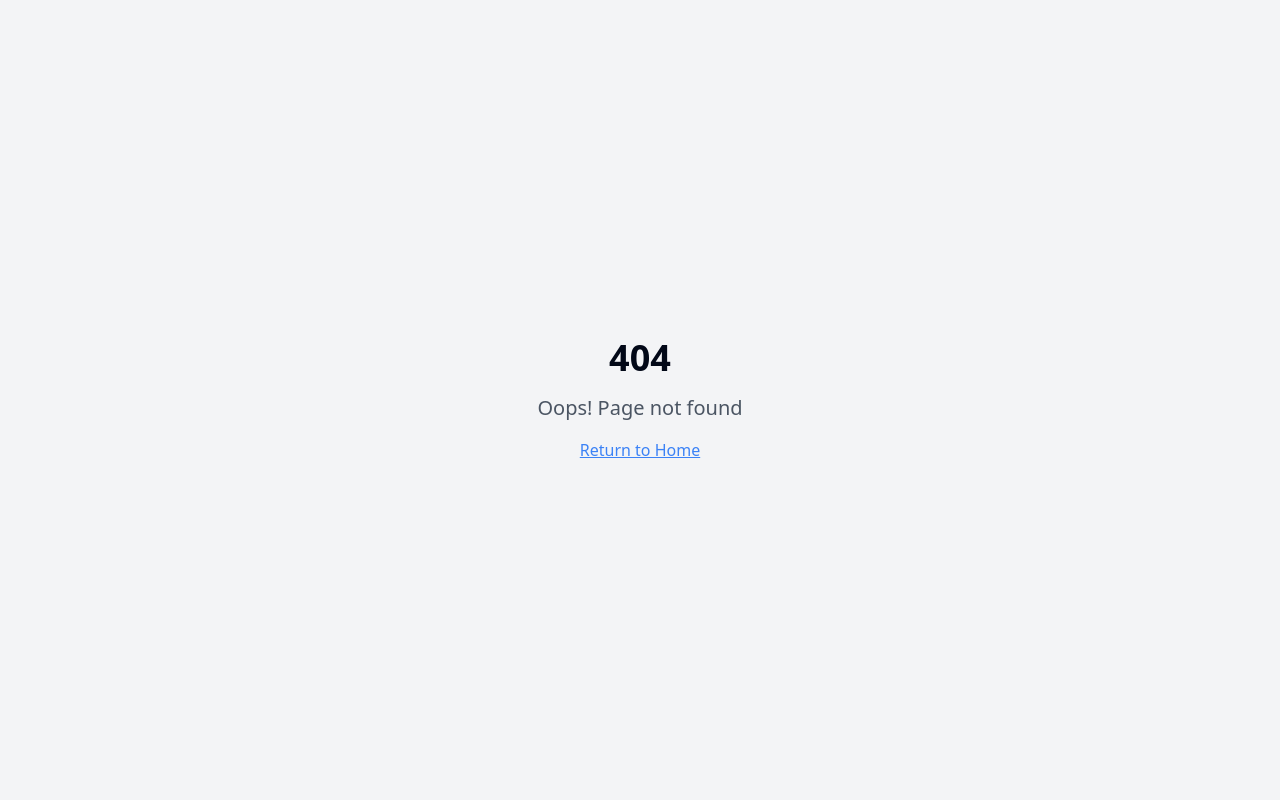
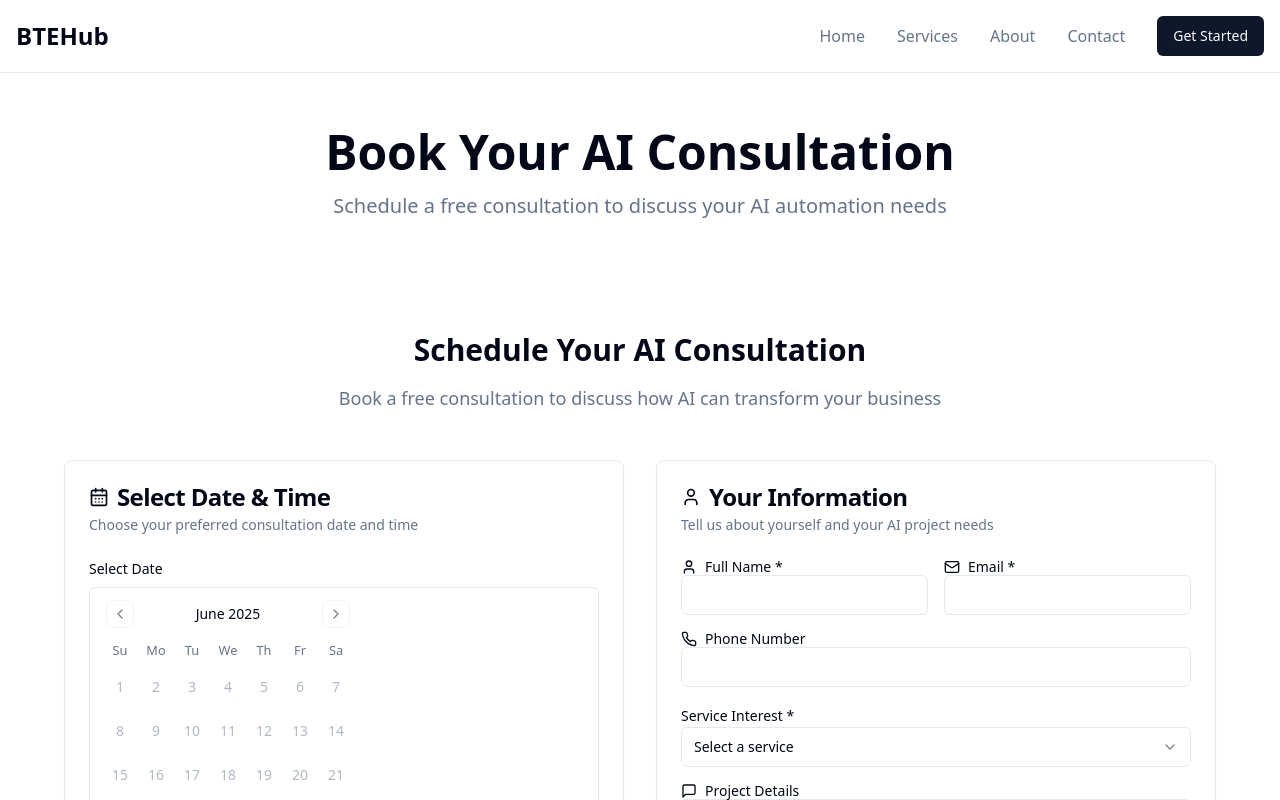
Before and after one commit to btehub-solutions/btehub, a React (Vite) app: page /book in a window 1280 px wide. Before the commit this address had no page. Shown: the top 800 px of the page. Built offline with nearby package versions, Linux system fonts and the light colour scheme.

Commit message:
Fix "Get Started" button redirect

```diff
--- a/src/App.tsx
+++ b/src/App.tsx
@@ -4,6 +4,7 @@ import { TooltipProvider } from "@/components/ui/tooltip";
 import { QueryClient, QueryClientProvider } from "@tanstack/react-query";
 import { BrowserRouter, Routes, Route } from "react-router-dom";
 import Index from "./pages/Index";
+import Book from "./pages/Book";
 import NotFound from "./pages/NotFound";
 
 const queryClient = new QueryClient();
@@ -16,6 +17,7 @@ const App = () => (
       <BrowserRouter>
         <Routes>
           <Route path="/" element={<Index />} />
+          <Route path="/book" element={<Book />} />
           {/* ADD ALL CUSTOM ROUTES ABOVE THE CATCH-ALL "*" ROUTE */}
           <Route path="*" element={<NotFound />} />
         </Routes>
--- /dev/null
+++ b/src/pages/Book.tsx
@@ -0,0 +1,27 @@
+import Header from "@/components/Header";
+import Footer from "@/components/Footer";
+import BookingCalendar from "@/components/BookingCalendar";
+
+const Book = () => {
+  return (
+    <div className="min-h-screen">
+      <Header />
+      <main className="pt-24">
+        <div className="container mx-auto px-4 py-8">
+          <div className="max-w-4xl mx-auto text-center mb-8">
+            <h1 className="text-4xl md:text-5xl font-bold text-foreground mb-4">
+              Book Your AI Consultation
+            </h1>
+            <p className="text-xl text-muted-foreground">
+              Schedule a free consultation to discuss your AI automation needs
+            </p>
+          </div>
+          <BookingCalendar />
+        </div>
+      </main>
+      <Footer />
+    </div>
+  );
+};
+
+export default Book;
```
